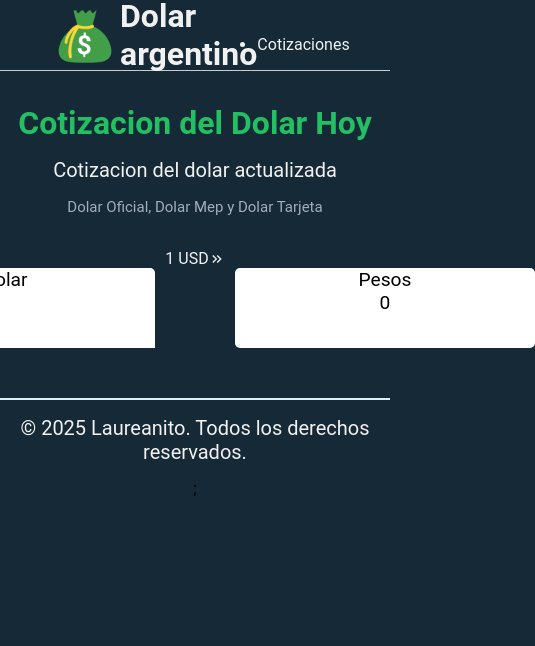
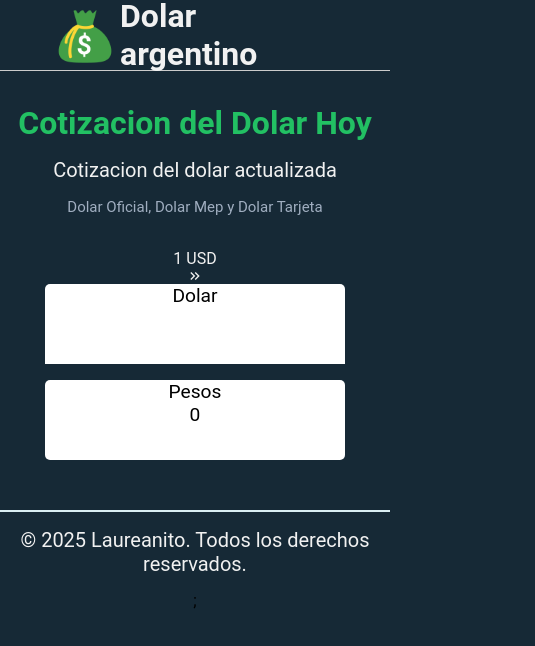
Before and after one commit to laureanojuarez/dolarcito-api, a React (Vite) app: page / in a window 390 px wide. Shown: the top 646 px of the page, 535 px wide, since content can reach past the window. Built offline with nearby package versions, Linux system fonts and the light colour scheme; no server answers.

Commit message:
Optimice un poco el mobile

```diff
--- a/src/components/Calculadora/Calculadora.jsx
+++ b/src/components/Calculadora/Calculadora.jsx
@@ -37,7 +37,7 @@ export const Calculadora = () => {
         <span>{dolares.find((dolar) => dolar.casa === "oficial")?.venta}</span>
       </CotizacionActual>
 
-      <CotizacionActual style={{gap: "5rem"}}>
+      <CotizacionActual style={{gap: "1rem"}}>
         <InputDiv>
           <p>Dolar</p>
           <input type="text" value={inputValue} onChange={handleInputChange} />
--- a/src/components/Calculadora/calculadora-styles.js
+++ b/src/components/Calculadora/calculadora-styles.js
@@ -11,6 +11,10 @@ export const CotizacionActual = styled.div`
   justify-content: center;
   align-items: center;
   color: #f1f1f1;
+
+  @media (max-width: 768px) {
+    flex-direction: column;
+  }
 `;
 
 export const InputDiv = styled.div`
@@ -35,4 +39,7 @@ export const InputDiv = styled.div`
       outline: none;
     }
   }
+
+  @media (max-width: 768px) {
+  }
 `;
--- a/src/components/Navbar/Navbar.jsx
+++ b/src/components/Navbar/Navbar.jsx
@@ -8,12 +8,12 @@ export const Navbar = () => {
         <img src={dolarLogo} alt="" />
         <h1>Dolar argentino</h1>
       </div>
-
+      {/*
       <nav>
         <ul>
           <li>Cotizaciones</li>
         </ul>
-      </nav>
+      </nav> */}
     </HeaderStyled>
   );
 };
```
